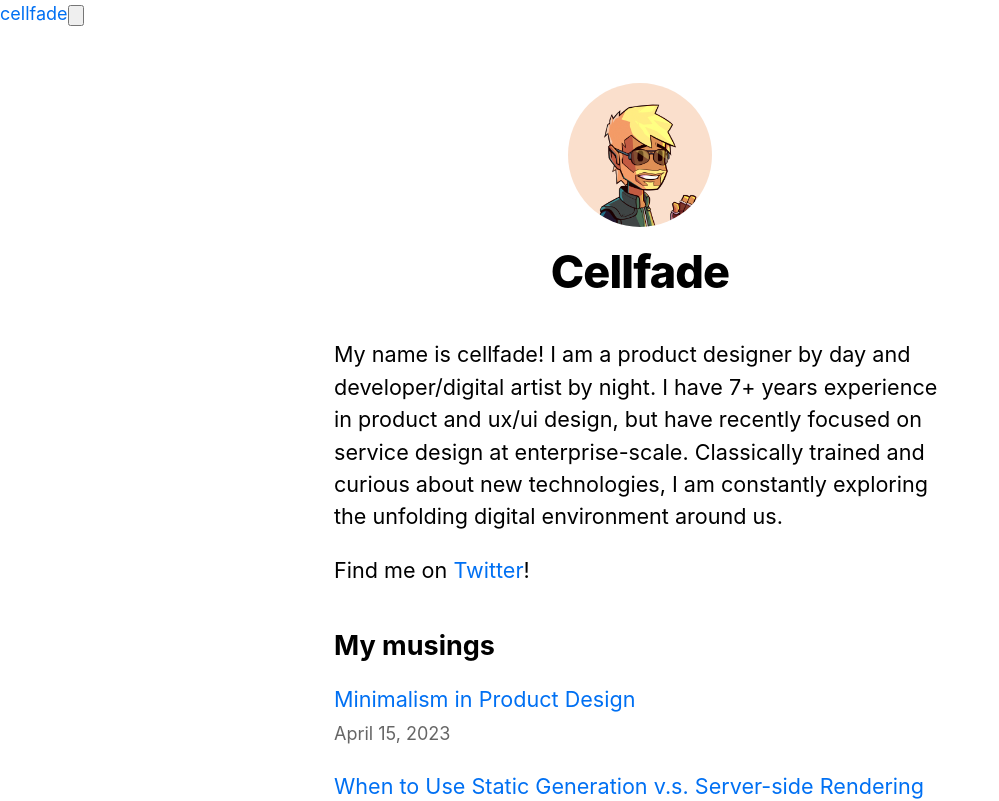
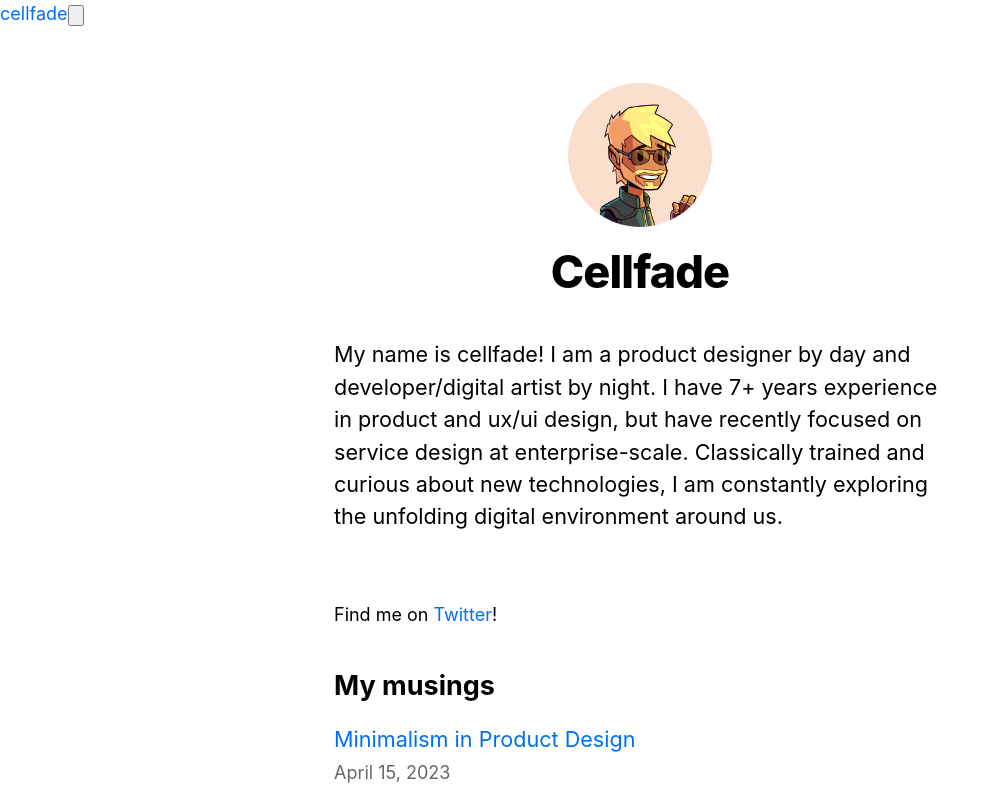
Before and after one commit to cellfade/nextjs-blog, a Next.js app: page / in a window 1280 px wide. Shown: the top 801 px of the page, without its empty margins (0-999 px from the left). Built offline with nearby package versions, Linux system fonts and the light colour scheme.

Commit message:
Update index.js

```diff
--- a/pages/index.js
+++ b/pages/index.js
@@ -24,7 +24,8 @@ export default function Home({ allPostsData }) {
       <section className={utilStyles.headingMd}>
         <p>My name is cellfade! I am a product designer by day and developer/digital artist by night. I have 7+ years experience in product and ux/ui design, but have recently focused on service design at enterprise-scale. Classically trained and curious about new technologies, I am constantly exploring the unfolding digital environment around us.</p>
       </section>
-      <section className={utilStyles.headingMd}>
+<br />
+      <section className={utilStyles.headingSm}>
         <p>Find me on <a href="https://twitter.com/cellfade">Twitter</a>!</p>
       </section>
       <section className={`${utilStyles.headingMd} ${utilStyles.padding1px}`}>
```
